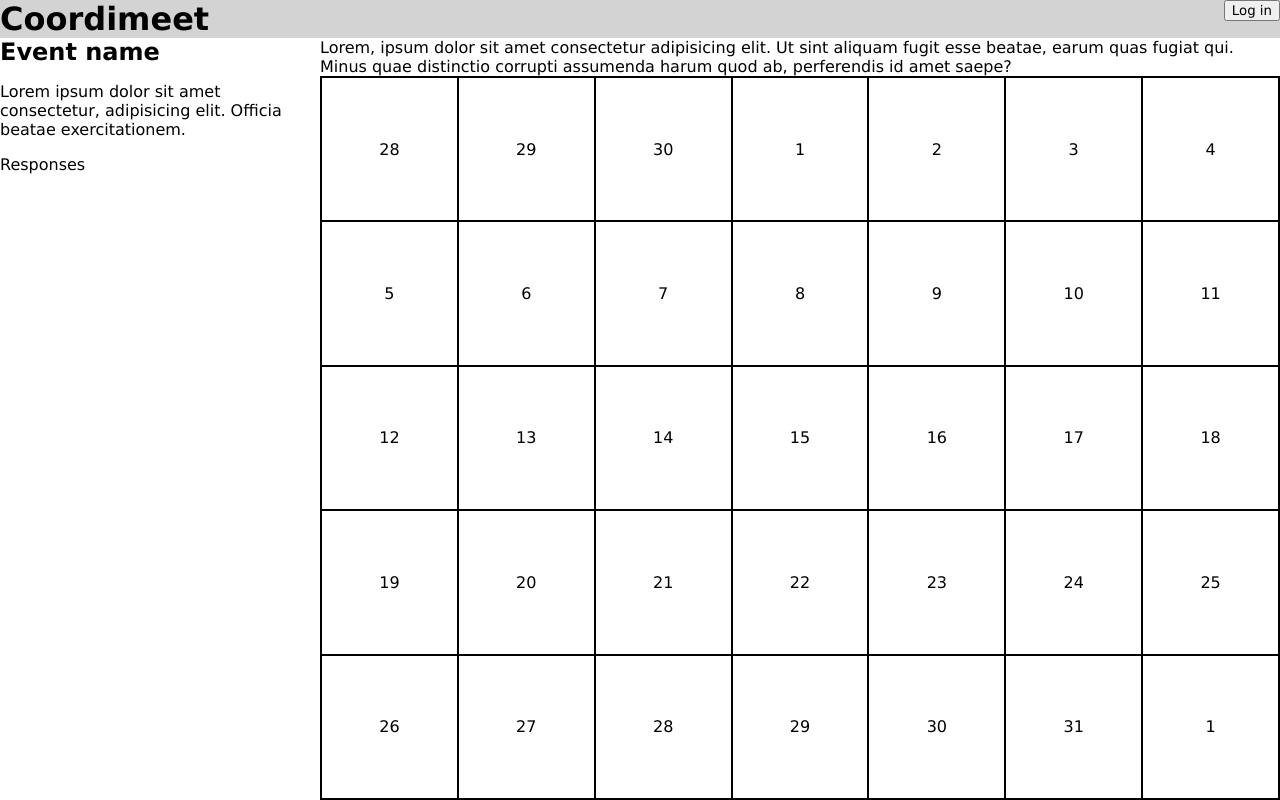
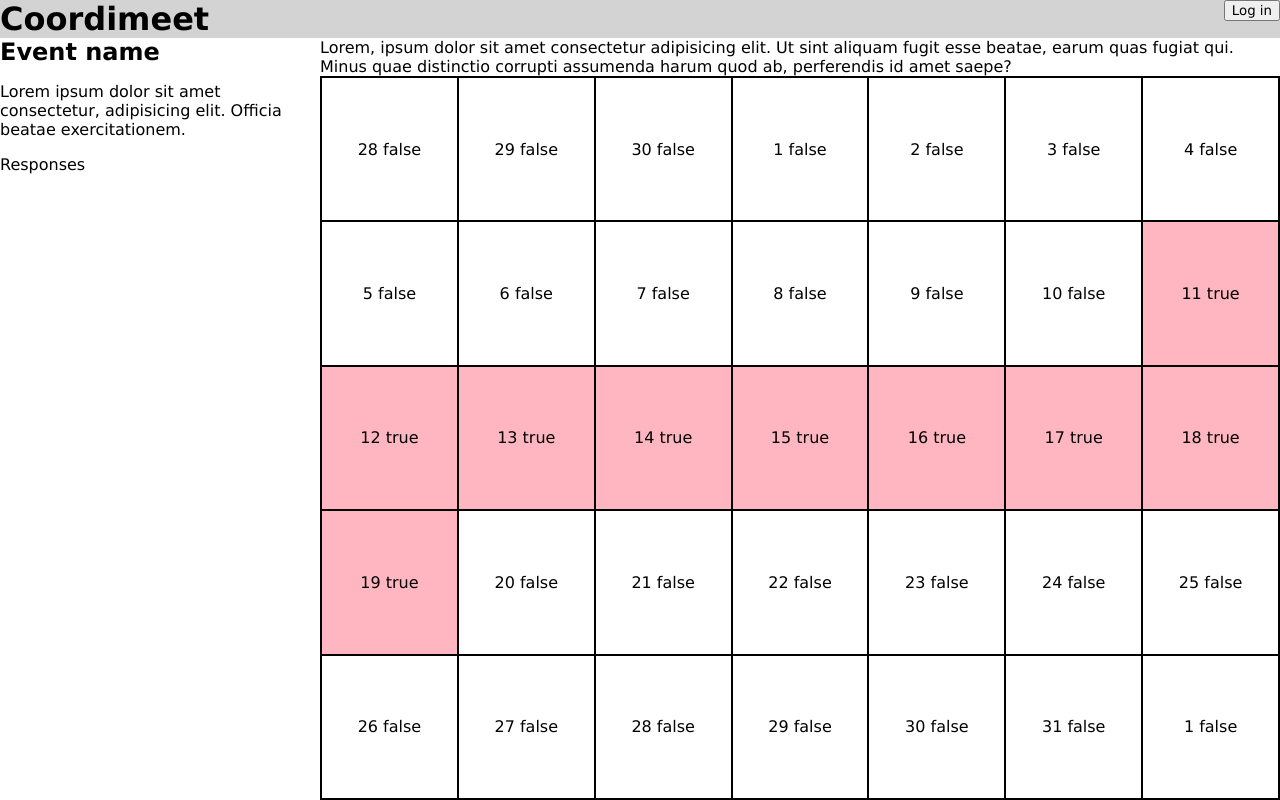
Before and after one commit to Yxmaxy/Coordimeet, a Vue app in the folder frontend/: page /event in a window 1280 px wide. Built offline with nearby package versions, Linux system fonts and the light colour scheme.

Commit message:
Added display

```diff
--- a/frontend/src/common/interfaces.ts
+++ b/frontend/src/common/interfaces.ts
@@ -6,5 +6,6 @@ export interface IDateRange {
 
 // Single calendar date
 export interface ICalendarDate {
-    date: Date,
+    date: number,
+    isInRange: boolean,
 }
--- a/frontend/src/components/Calendar.vue
+++ b/frontend/src/components/Calendar.vue
@@ -1,7 +1,8 @@
 <template>
     <div class="calendar">
-        <div v-for="day in days">
-            {{day.date.getDate()}}
+        <div v-for="day in days" :class="{'inRange': day.isInRange}">
+            {{day.date}}
+            {{day.isInRange}}
         </div>
     </div>
 </template>
@@ -48,11 +49,10 @@ export default defineComponent({
             const from = this.getBufferedDate(range.from, 7);
             const to = this.getBufferedDate(range.to, 7, true);
 
-            for (let d = from; d <= to; d.setDate(d.getDate() + 1)) {
-                console.log(d.getDate());
-
+            for (let d = new Date(from); d <= to; d = new Date(d.setDate(d.getDate() + 1))) {
                 this.days.push({
-                    date: new Date(d),
+                    date: d.getDate(),
+                    isInRange: d >= range.from && d <= range.to,
                 });
             }
         }
@@ -88,6 +88,11 @@ export default defineComponent({
             color: $border-color;
         };
         box-sizing: border-box;
+        cursor: pointer;
+        user-select: none;
+    }
+    .inRange {
+        background-color: lightpink;
     }
 }
 </style>
--- a/frontend/src/pages/EventPage.vue
+++ b/frontend/src/pages/EventPage.vue
@@ -29,8 +29,8 @@ export default {
     data() {
         return {
             dateRange: {
-                from: new Date("12-7-2022"),
-                to: new Date("12-23-2022")
+                from: new Date(2022, 11, 11),
+                to: new Date(2022, 11, 19)
             } as IDateRange
         }
     }
```
